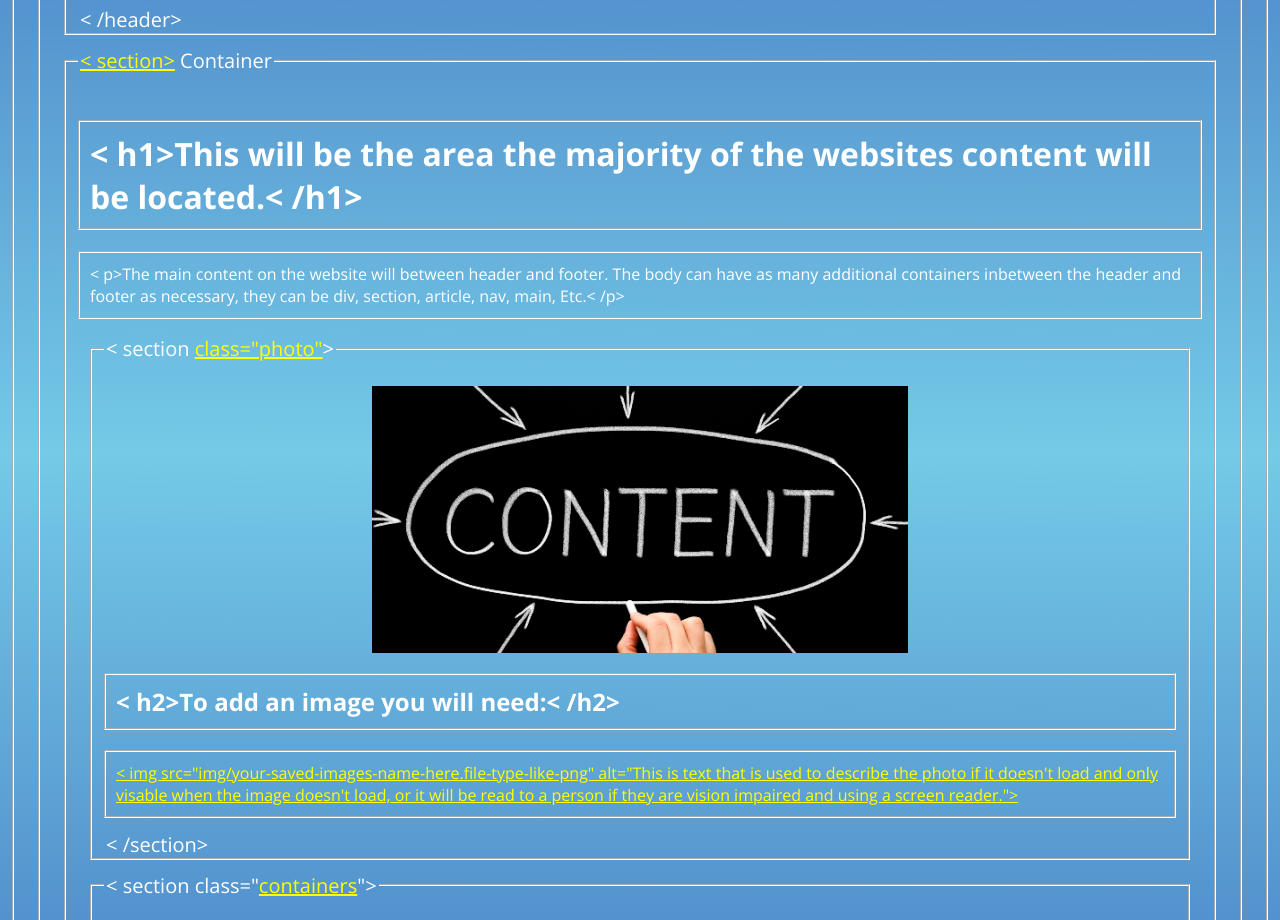
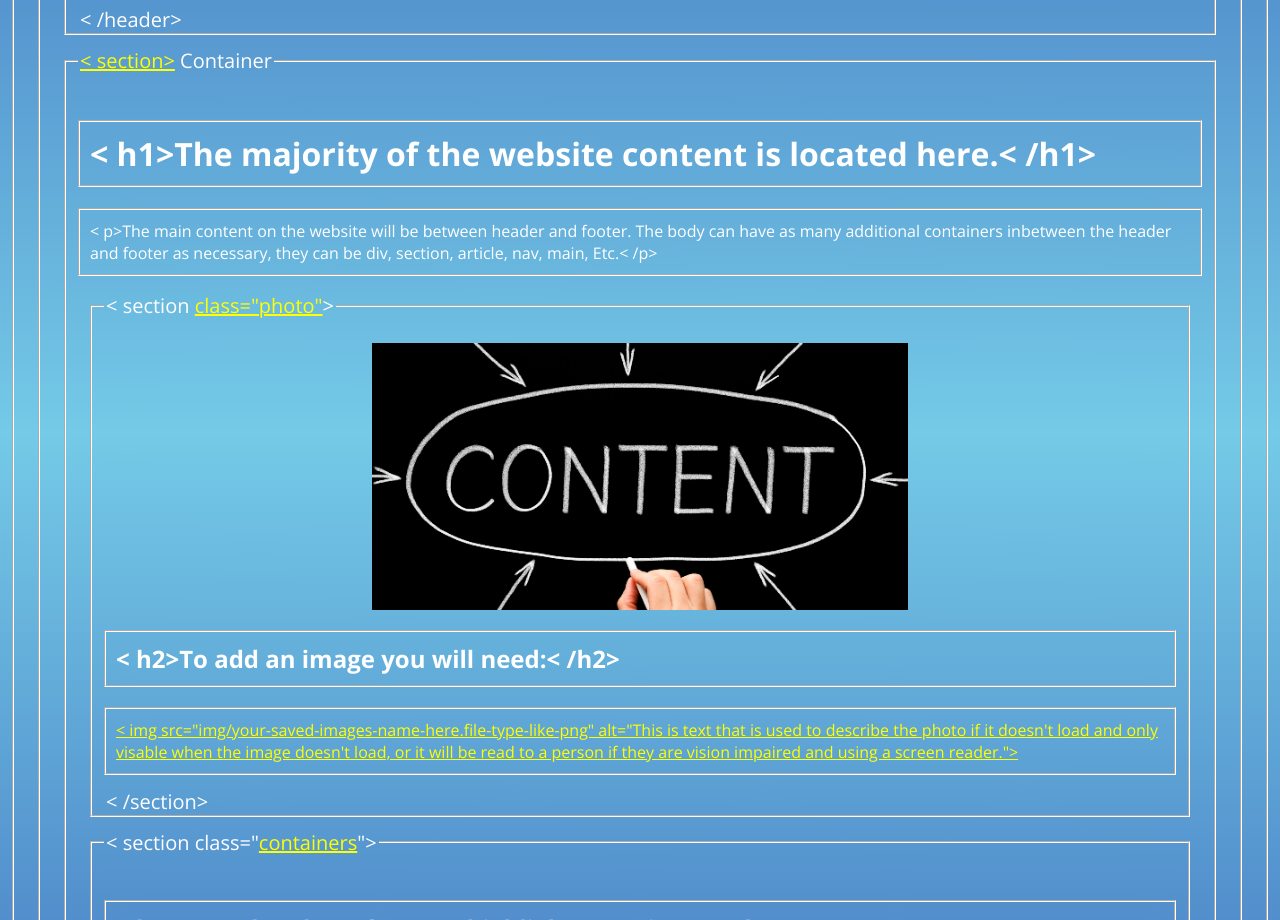
Before and after one commit to XxMeteoraxX7/html-learning-template, a plain HTML site: page index.html in a window 1280 px wide. Shown: the part 1220-2140 px from the top of the page. Drawn offline with nearby package versions, Linux system fonts and the light colour scheme.

Commit message:
Update index.html

```diff
--- a/index.html
+++ b/index.html
@@ -56,8 +56,8 @@
                 <legend><a href="https://developer.mozilla.org/en-US/docs/Web/HTML/Element/section" target="_blank">< section></a> Container</legend>
                 <legend class="section-bottom">< /section></legend>
 
-                <h1>< h1>This will be the area the majority of the websites content will be located.< /h1></h1>
-                <p>< p>The main content on the website will between header and footer. The body can have as many additional containers inbetween the header and footer as necessary, they can be div, section, article, nav, main, Etc.< /p></p>
+                <h1>< h1>The majority of the website content is located here.< /h1></h1>
+                <p>< p>The main content on the website will be between header and footer. The body can have as many additional containers inbetween the header and footer as necessary, they can be div, section, article, nav, main, Etc.< /p></p>
 
                 <fieldset class="content-photo">
                     <legend>< section <a href="https://developer.mozilla.org/en-US/docs/Web/HTML/Global_attributes/class" target="_blank">class="photo"</a>></legend>
```
